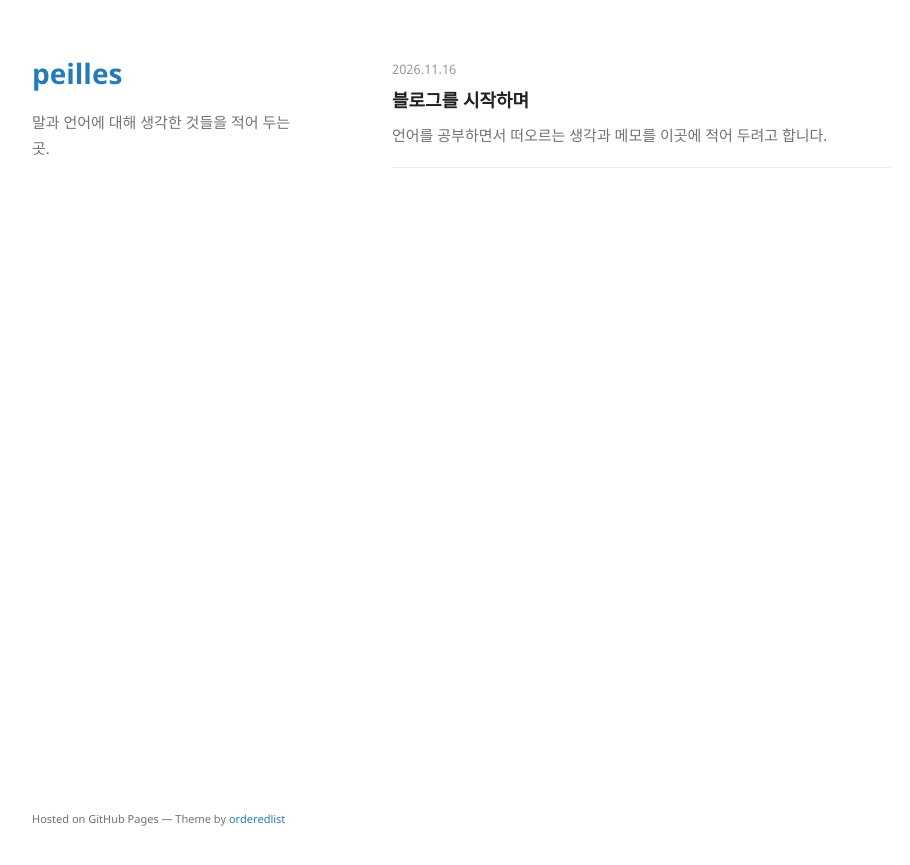
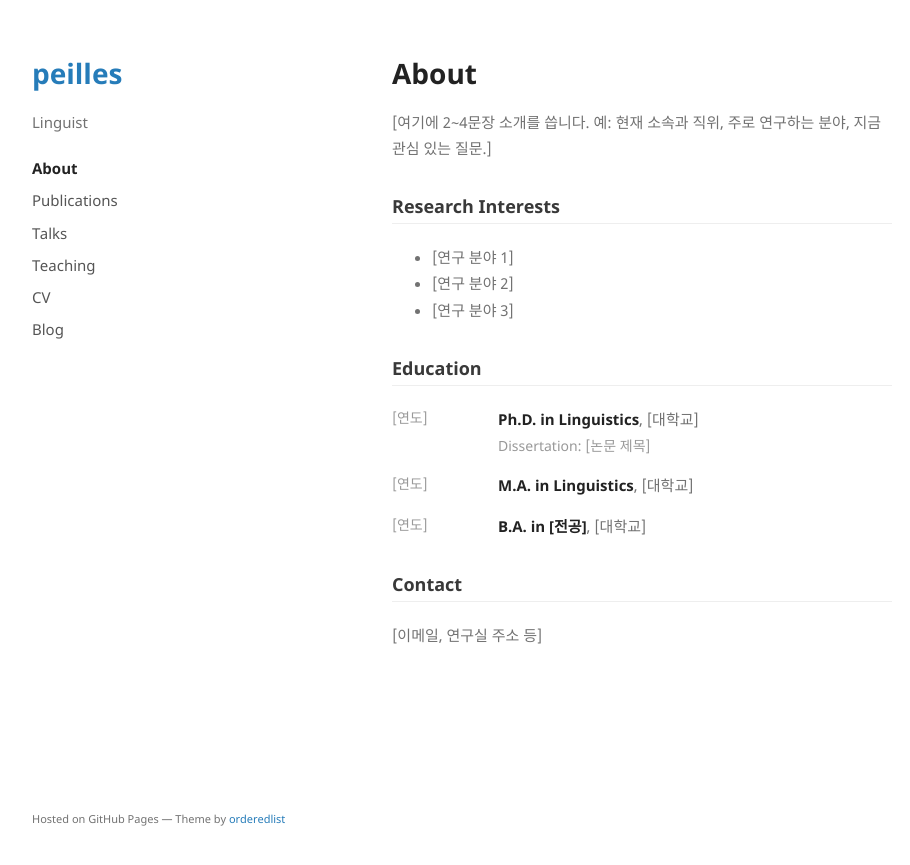
Before and after one commit to peilles/peilles.github.io, a Jekyll site: the page built from index.md, in a window 1280 px wide. Shown: the top 865 px of the page, without its empty margins (178-1088 px from the left). Built offline with Jekyll 4.4.1, drawn with Linux system fonts in a browser that asks for light colours.

Commit message:
Restructure site as an academic homepage
Add sidebar navigation with About, Publications, Talks, Teaching, CV
and Blog pages, using placeholder content to be filled in. The post
list moves from the home page to blog.html.

Co-Authored-By: Claude Opus 5.5 <noreply@anthropic.com>
Claude-Session: https://claude.ai/code/session_014d6xP9Ssut2LR3XxyBiX76

```diff
--- a/_config.yml
+++ b/_config.yml
@@ -1,7 +1,26 @@
 title: peilles
-description: 말과 언어에 대해 생각한 것들을 적어 두는 곳.
+description: Linguist
 lang: ko
 show_downloads: false
 google_analytics:
 theme: jekyll-theme-minimal
 timezone: Asia/Seoul
+
+# 왼쪽 메뉴. 순서를 바꾸거나 줄을 지우면 메뉴도 그대로 바뀝니다.
+nav:
+  - title: About
+    url: /
+  - title: Publications
+    url: /publications.html
+  - title: Talks
+    url: /talks.html
+  - title: Teaching
+    url: /teaching.html
+  - title: CV
+    url: /cv.html
+  - title: Blog
+    url: /blog.html
+
+# 이메일·학교 페이지 등 (비워 두면 표시되지 않습니다)
+email:
+scholar:
--- a/_layouts/default.html
+++ b/_layouts/default.html
@@ -17,6 +17,23 @@
         <h1><a href="{{ "/" | absolute_url }}">{{ site.title | default: site.github.repository_name }}</a></h1>
 
         <p>{{ site.description | default: site.github.project_tagline }}</p>
+
+        <nav class="site-nav">
+          <ul>
+            {% for item in site.nav %}
+            {% assign item_url = item.url | relative_url %}
+            {% assign here = page.url | relative_url | replace: "index.html", "" %}
+            <li><a href="{{ item_url }}"{% if here == item_url or page.layout == "post" and item.url == "/blog.html" %} class="current"{% endif %}>{{ item.title }}</a></li>
+            {% endfor %}
+          </ul>
+        </nav>
+
+        {% if site.email or site.scholar %}
+        <p class="contact">
+          {% if site.email %}<a href="mailto:{{ site.email }}">{{ site.email }}</a><br>{% endif %}
+          {% if site.scholar %}<a href="{{ site.scholar }}">Google Scholar</a>{% endif %}
+        </p>
+        {% endif %}
 
         {% if site.github.is_project_page %}
         <p class="view"><a href="{{ site.github.repository_url }}">View the Project on GitHub <small>{{ site.github.repository_nwo }}</small></a></p>
--- a/_layouts/post.html
+++ b/_layouts/post.html
@@ -12,5 +12,5 @@ layout: default
   <p class="post-tags">{% for tag in page.tags %}<span>#{{ tag }}</span> {% endfor %}</p>
   {% endif %}
 
-  <p class="post-back"><a href="{{ "/" | relative_url }}">← 글 목록</a></p>
+  <p class="post-back"><a href="{{ "/blog.html" | relative_url }}">← 글 목록</a></p>
 </article>
--- a/assets/css/style.scss
+++ b/assets/css/style.scss
@@ -54,3 +54,64 @@ body {
   margin-top: 40px;
   font-size: 14px;
 }
+
+/* ---- navigation ---- */
+.site-nav ul {
+  list-style: none;
+  padding: 0;
+  margin: 0 0 24px;
+}
+.site-nav li { margin: 0 0 6px; }
+.site-nav a {
+  color: #555;
+  font-size: 15px;
+}
+.site-nav a:hover { color: #069; text-decoration: none; }
+.site-nav a.current {
+  color: #222;
+  font-weight: 700;
+}
+.contact { font-size: 13px; }
+
+/* ---- entry lists (education, talks, CV) ---- */
+dl.entries {
+  display: grid;
+  grid-template-columns: 90px 1fr;
+  column-gap: 16px;
+  row-gap: 14px;
+  margin: 0 0 32px;
+}
+dl.entries dt {
+  font-weight: 400;
+  color: #999;
+  font-size: 14px;
+  margin: 0;
+}
+dl.entries dd { margin: 0; }
+.note { color: #999; font-size: 14px; }
+
+ol.pubs { padding-left: 22px; margin: 0 0 32px; }
+ol.pubs li { margin: 0 0 12px; padding-left: 4px; }
+
+section h2 {
+  font-size: 18px;
+  margin-top: 36px;
+  padding-bottom: 6px;
+  border-bottom: 1px solid #eee;
+}
+
+a.button {
+  display: inline-block;
+  padding: 6px 14px;
+  border: 1px solid #ccc;
+  border-radius: 4px;
+  color: #222;
+  font-size: 14px;
+}
+a.button:hover { border-color: #069; color: #069; text-decoration: none; }
+
+@media print, screen and (max-width: 720px) {
+  .site-nav li { display: inline-block; margin: 0 14px 6px 0; }
+  dl.entries { grid-template-columns: 1fr; row-gap: 2px; }
+  dl.entries dd { margin-bottom: 12px; }
+}
--- a/index.md
+++ b/index.md
@@ -1,14 +1,29 @@
 ---
 layout: default
-title: 블로그
+title: About
 ---
 
-<ul class="post-list">
-  {% for post in site.posts %}
-  <li>
-    <span class="post-date">{{ post.date | date: "%Y.%m.%d" }}</span>
-    <a href="{{ post.url | relative_url }}">{{ post.title }}</a>
-    {% if post.excerpt %}<p class="post-excerpt">{{ post.excerpt | strip_html | truncate: 120 }}</p>{% endif %}
-  </li>
-  {% endfor %}
-</ul>
+# About
+
+[여기에 2~4문장 소개를 씁니다. 예: 현재 소속과 직위, 주로 연구하는 분야, 지금 관심 있는 질문.]
+
+## Research Interests
+
+- [연구 분야 1]
+- [연구 분야 2]
+- [연구 분야 3]
+
+## Education
+
+<dl class="entries">
+  <dt>[연도]</dt>
+  <dd><strong>Ph.D. in Linguistics</strong>, [대학교]<br><span class="note">Dissertation: [논문 제목]</span></dd>
+  <dt>[연도]</dt>
+  <dd><strong>M.A. in Linguistics</strong>, [대학교]</dd>
+  <dt>[연도]</dt>
+  <dd><strong>B.A. in [전공]</strong>, [대학교]</dd>
+</dl>
+
+## Contact
+
+[이메일, 연구실 주소 등]
```
Also changed, not shown: blog.md (added, +17 -0 lines), cv.md (added, +39 -0 lines), publications.md (added, +24 -0 lines), talks.md (added, +11 -0 lines), teaching.md (added, +11 -0 lines).
